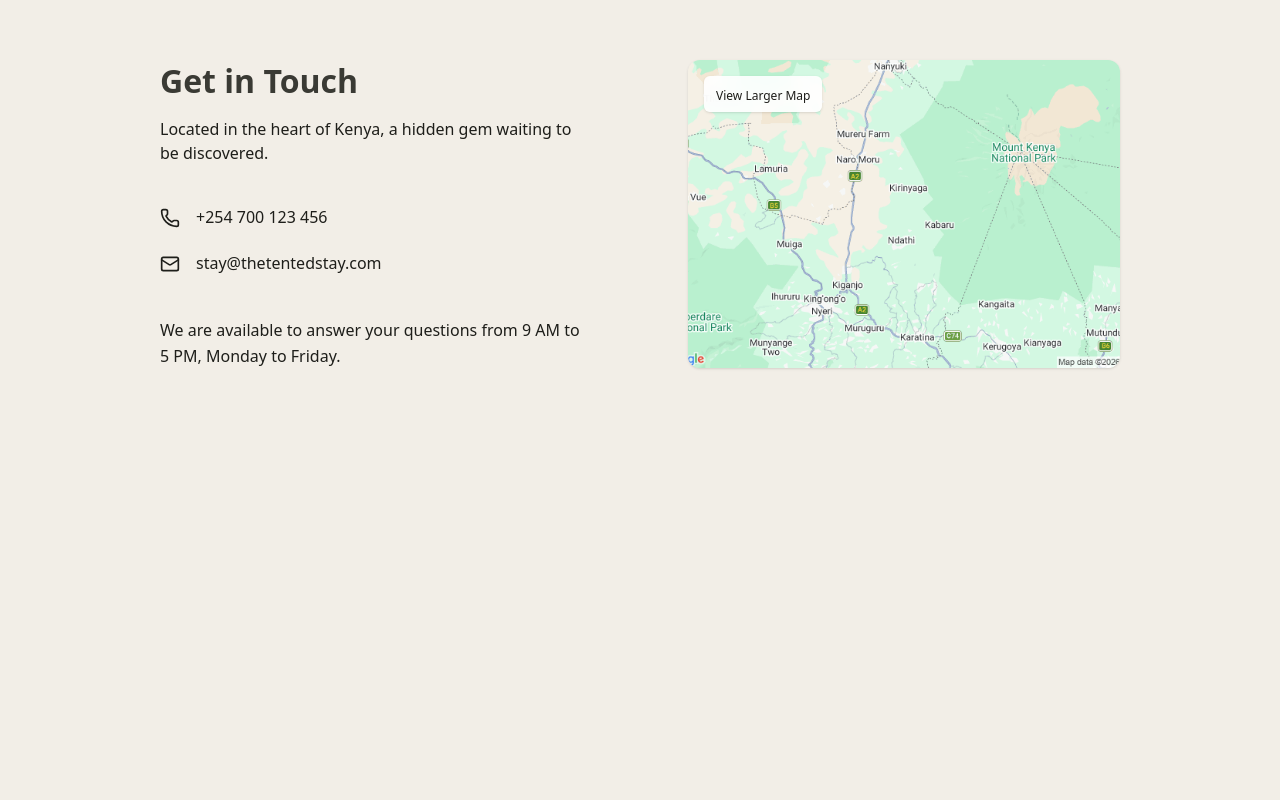
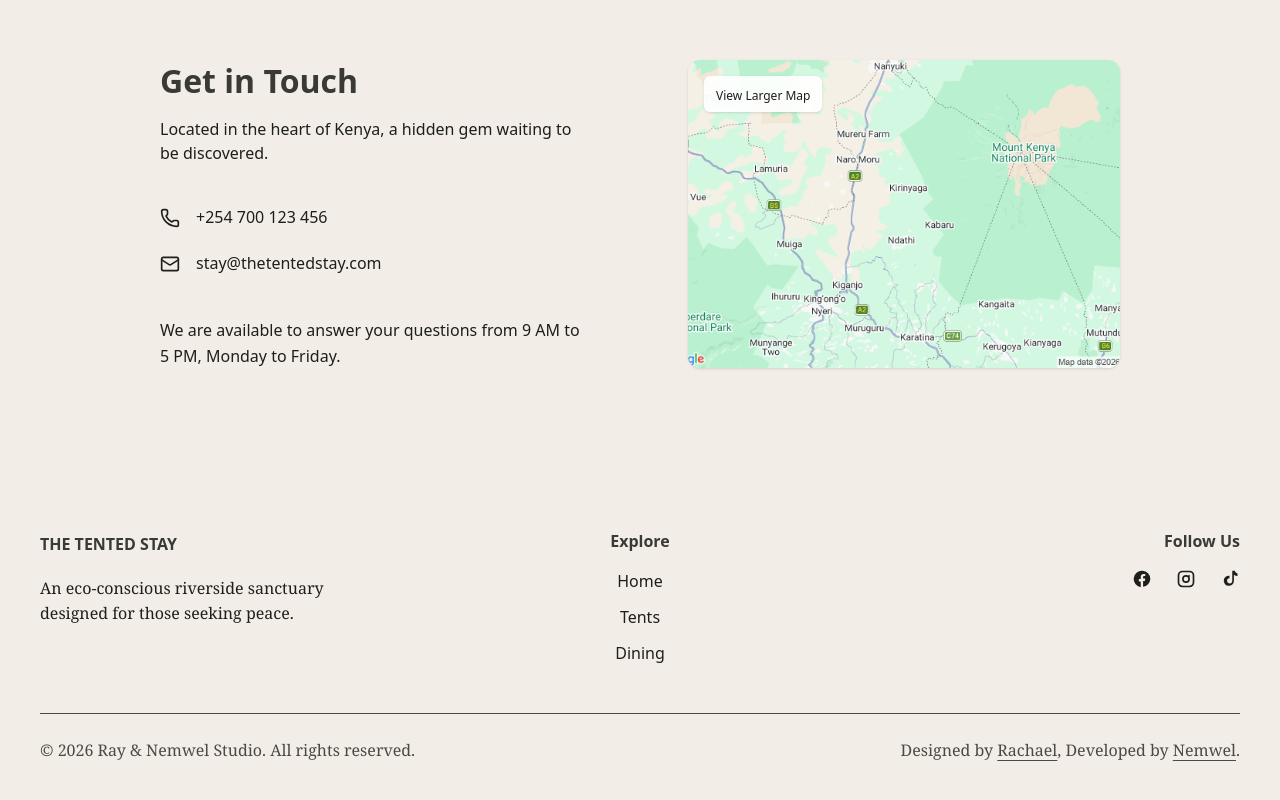
Before and after one commit to letsspice/pachaflow, a Next.js app: page / in a window 1280 px wide. Shown: the part 3081-3881 px from the top of the page. Before the commit the page ends 3546 px from the top, so only its background shows below. Built offline with nearby package versions, Linux system fonts and the light colour scheme.

Commit message:
Add the footer section to the project entry file add add a better description meta flag

```diff
--- a/src/app/layout.tsx
+++ b/src/app/layout.tsx
@@ -16,7 +16,7 @@ const sourceSerif = Source_Serif_4({
 
 export const metadata: Metadata = {
   title: "The Tented Stay",
-  description: "Luxury tented stay experience",
+  description: "An eco-conscious riverside sanctuary designed for those seeking peace.",
 };
 
 export default function RootLayout({
--- a/src/app/page.tsx
+++ b/src/app/page.tsx
@@ -4,6 +4,7 @@ import Activities from "./components/Activities";
 import DineByRiver from "./components/DineByRiver";
 import RiverviewCTA from "./components/RiverviewCTA";
 import ContactSection from "./components/ContactSection";
+import Footer from "./components/Footer";
 
 export default function Home() {
   return (
@@ -14,6 +15,7 @@ export default function Home() {
       <DineByRiver />
       <RiverviewCTA />
       <ContactSection />
+      <Footer />
     </>
   );
 }
```
